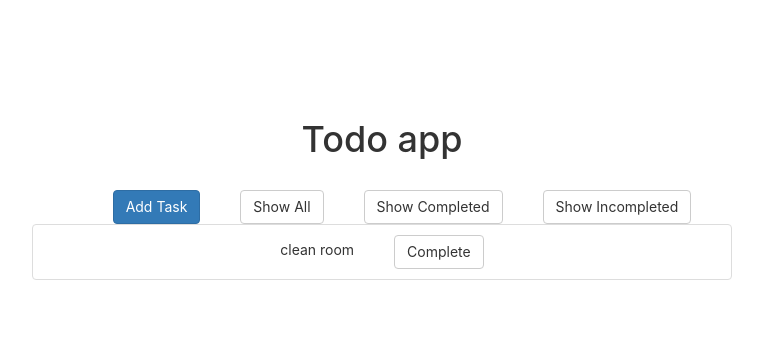
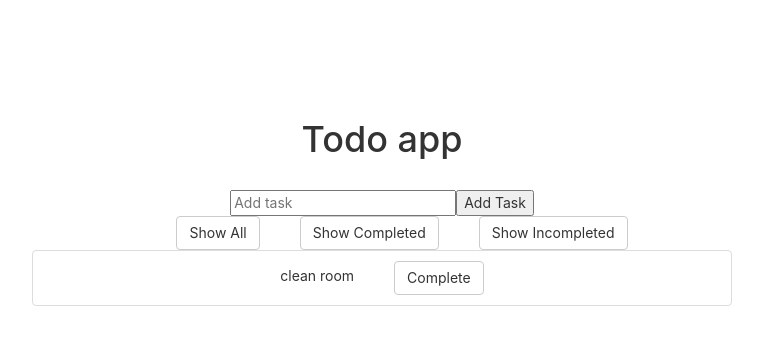
Before and after one commit to kimikomotoyama/todo-app-inredux, a React (Create React App) app: page / in a window 1280 px wide. Shown: the top 344 px of the page, without its empty margins (258-1021 px from the left). Built offline with nearby package versions, Linux system fonts and the light colour scheme.

Commit message:
fixed logic for adding a to-do

```diff
--- a/src/components/TaskContainer.js
+++ b/src/components/TaskContainer.js
@@ -11,7 +11,13 @@ class TaskContainer extends Component {
     return (
       <div className="task-container">
         <h1>Todo app</h1>
-        <ButtonComp className="add-task-button" buttonName="Add Task" buttonType="primary" />
+        <form onSubmit={e => {
+          e.preventDefault();
+          this.props.addToDo(e.target.querySelector('input').value)
+        }}>
+          <input placeholder="Add task" />
+          <input type="submit" value="Add Task" />
+        </form>
         <ButtonComp className="add-task-button" buttonName="Show All" />
         <ButtonComp className="add-task-button" buttonName="Show Completed" />
         <ButtonComp className="add-task-button" buttonName="Show Incompleted" />
--- a/src/reducer.js
+++ b/src/reducer.js
@@ -8,8 +8,7 @@ const initialState = {
 export const todoReducer = (state = initialState, action) => {
   switch (action.type) {
     case "ADD": {
-      const newState = { ...state };
-      newState.tasks.push({ taskName: action.taskName, isComplete: false });
+      return { ...state, tasks: [...state.tasks, { taskName: action.taskName, isComplete: false }] };
     }
     case "COMPLETE": {
       console.log(state)
```
